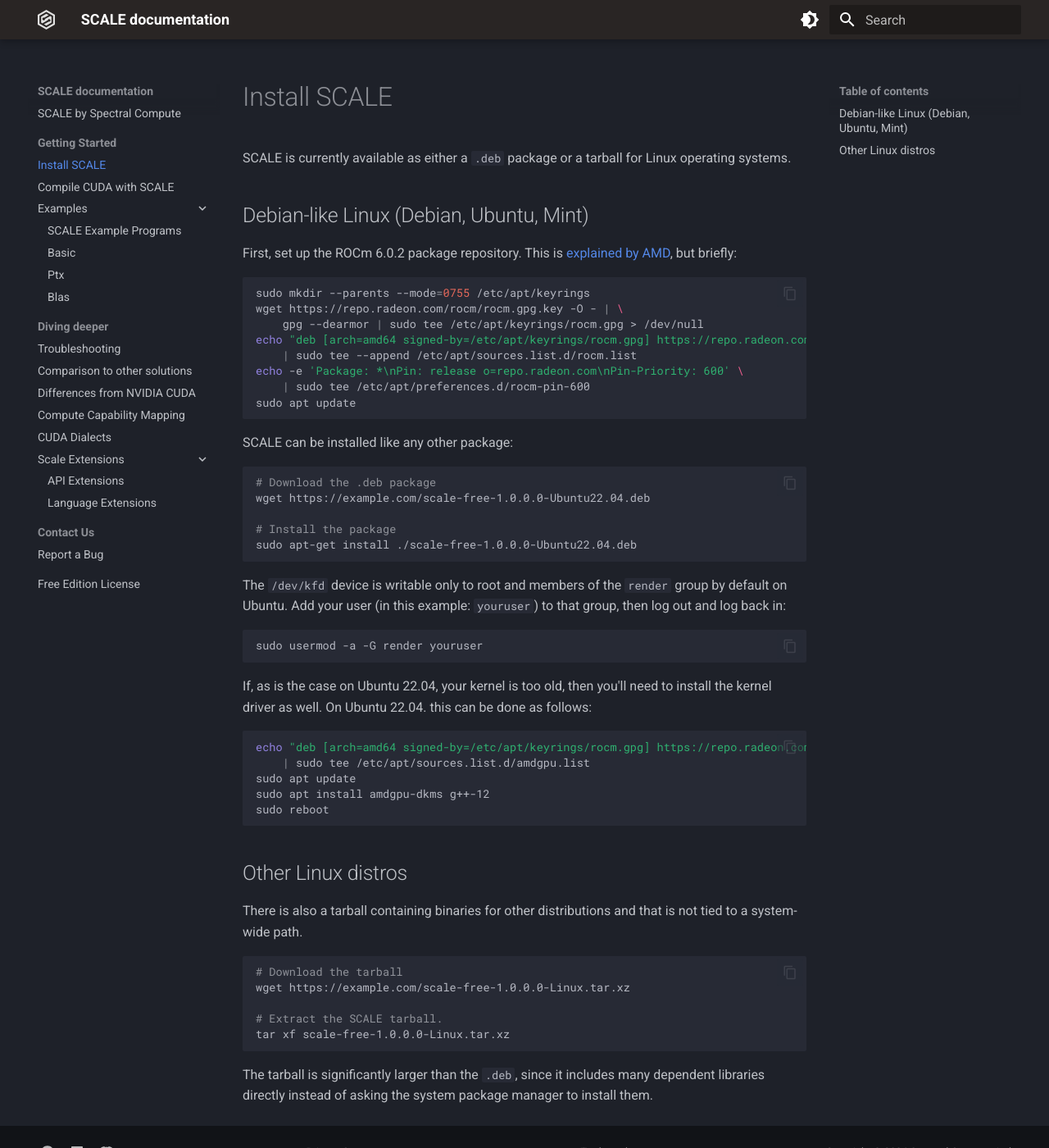
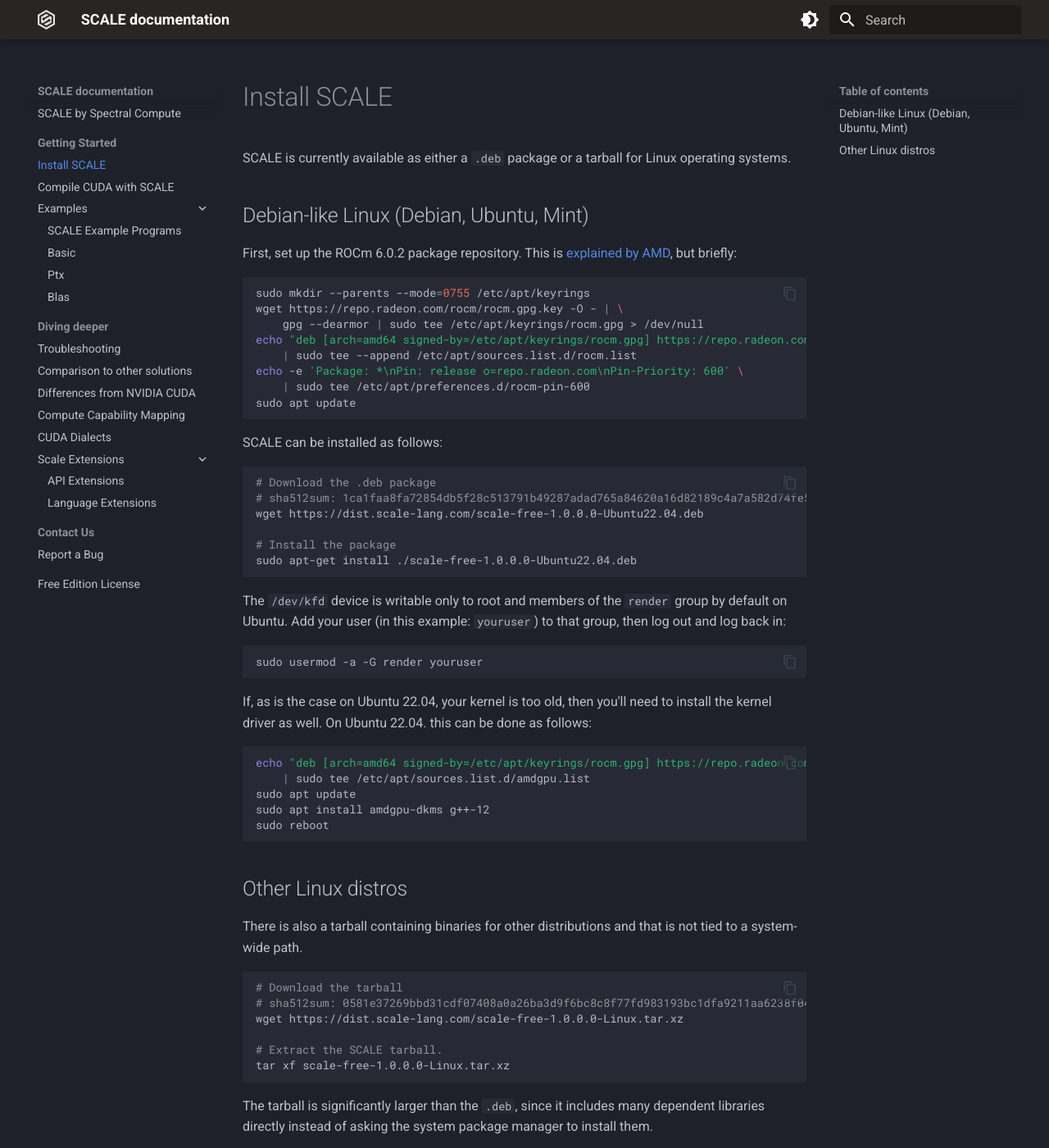
Before and after one commit to spectral-compute/scale-docs, an MkDocs documentation site: the page built from docs/manual/how-to-install.md, in a window 1280 px wide and 1400 px high. Shown: the whole window at 82% size. Built offline with MkDocs 1.6.1 and Material for MkDocs 9.7.7, drawn with Linux system fonts in a browser that asks for light colours.

Commit message:
Add download links

````diff
--- a/docs/manual/how-to-install.md
+++ b/docs/manual/how-to-install.md
@@ -19,11 +19,12 @@ echo -e 'Package: *\nPin: release o=repo.radeon.com\nPin-Priority: 600' \
 sudo apt update
 ```
 
-SCALE can be installed like any other package:
+SCALE can be installed as follows:
 
 ```bash
 # Download the .deb package
-wget https://example.com/scale-free-1.0.0.0-Ubuntu22.04.deb
+# sha512sum: 1ca1faa8fa72854db5f28c513791b49287adad765a84620a16d82189c4a7a582d74fe5391e5169ba15c3fc9e08ce6c43f957390670252b44811f29953bad34f5
+wget https://dist.scale-lang.com/scale-free-1.0.0.0-Ubuntu22.04.deb
 
 # Install the package
 sudo apt-get install ./scale-free-1.0.0.0-Ubuntu22.04.deb
@@ -53,7 +54,8 @@ There is also a tarball containing binaries for other distributions and that is
 
 ```bash
 # Download the tarball
-wget https://example.com/scale-free-1.0.0.0-Linux.tar.xz
+# sha512sum: 0581e37269bbd31cdf07408a0a26ba3d9f6bc8c8f77fd983193bc1dfa9211aa6238f045353331fd36bc3929131866027f0991bcf1fc15afc7e9e83331e6c3664
+wget https://dist.scale-lang.com/scale-free-1.0.0.0-Linux.tar.xz
 
 # Extract the SCALE tarball.
 tar xf scale-free-1.0.0.0-Linux.tar.xz
````
